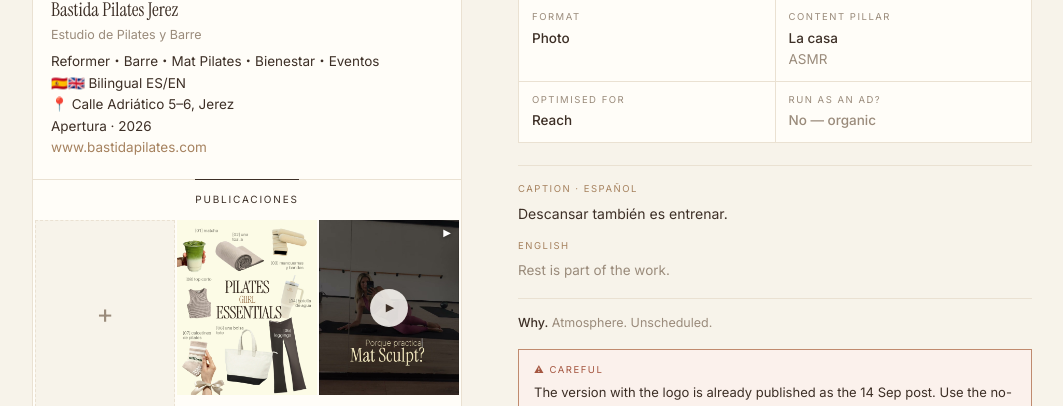
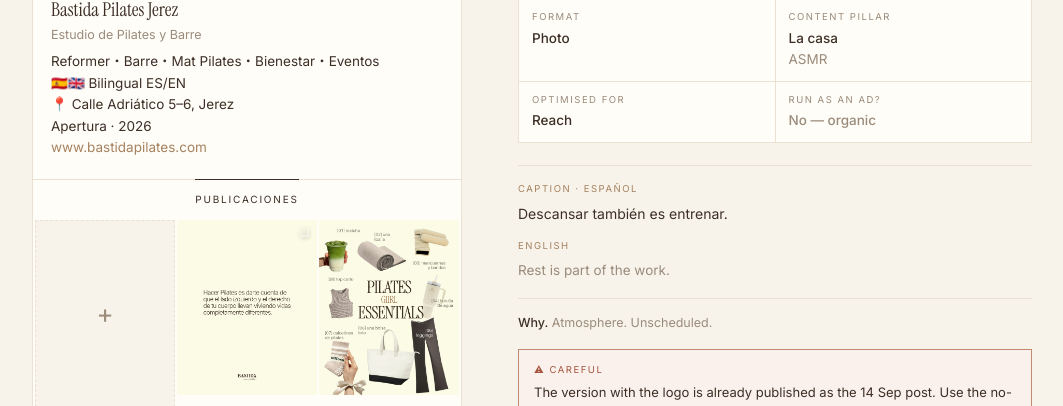
Before and after one commit to katerini007/bastida-preview-9bb2e9, a plain HTML site: page index.html in a window 1280 px wide. Shown: the part 255-661 px from the top of the page, without its empty margins (108-1171 px from the left). Drawn offline with Linux system fonts and the light colour scheme.

Commit message:
Add quote carousel (Spanish page then English page), Tue 1 Dec, ¿Y si lo prueba…? · Trends
Co-Authored-By: Claude Sonnet 5.5 <noreply@anthropic.com>

```diff
--- a/index.html
+++ b/index.html
@@ -391,6 +391,7 @@ const POSTS=[
  {id:"n5",iso:"2026-11-24",n:"11",img:"covers/n5a.jpg",date:"Mar 24 Nov",fmt:"Photo",pillar:"La casa",sub:"Build with us · bsport",goal:"Conversion",ad:"test",adwhy:"Booking is now online with bsport: a milestone for the build story and a practical post that removes friction. Logistics and offers convert, so test it as a short ad (1–2 days) before committing budget.",title:"Book your classes — now online with bsport",es:"¡Las reservas de Bastida ya están online! 🤍\n\nReserva tus clases con bsport desde el enlace de la bio.\n\nY si todavía no estás en la lista de espera, apúntate para ser de las primeras en enterarte de todo.",en:"Booking at Bastida is now online! 🤍\n\nBook your classes with bsport through the link in our bio.\n\nAnd if you're not on the waitlist yet, join it to be the first to hear everything.",note:"Pie de foto = borrador mío, pendiente de tu versión. Confirma que el enlace de reservas ya está en la bio.",after:"n4",alt:0,alts:[{label:"1 · Sin logo",img:"covers/n5a.jpg"},{label:"2 · Con logo",img:"covers/n5b.jpg"}],pubkind:"photo",pubsel:"[\"p:covers/n5a.jpg\"]"},
  {id:"n6",iso:"2026-11-28",n:"12",img:"covers/n6es.jpg",date:"Sáb 28 Nov",fmt:"Photo",pillar:"¿Y si lo prueba…?",sub:"Trends · Pilates girl essentials",goal:"Reach",ad:"no",adwhy:"Light, shareable list post for the growth pillar: it is made to be saved and sent to a friend. Organic only. The English version can be posted separately for the English layer (Sunday slot).",title:"Pilates girl essentials",es:"Lo que no puede faltar en tu bolso de pilates 🍵🤍\n\n01 matcha · 02 toalla · 03 mancuernas y bandas · 04 botella de agua · 05 leggings · 06 bolsa tote · 07 calcetines de pilates · 08 top corto\n\n¿Qué añadirías tú? Guárdalo para tu próxima clase y mándaselo a tu amiga. ✨",en:"What you need in your Pilates bag 🍵🤍\n\n01 matcha · 02 towel · 03 dumbbells & weight bands · 04 water bottle · 05 leggings · 06 tote bag · 07 pilates socks · 08 crop top\n\nWhat would you add? Save it for your next class and send it to a friend. ✨",warn:"Revisa la versión en inglés: la numeración se repite ([04] botella y [04] leggings) y termina en [07]; la española llega a [08]. En la española pone «GIIRL» con dos I. Además se ven marcas de otros (Stanley, elliosa, LOKI).",note:"Pie de foto = borrador mío, pendiente de tu versión. Español es la portada principal; la versión inglesa puede ir como publicación aparte para la capa en inglés.",after:"n5",alt:0,alts:[{label:"Español",img:"covers/n6es.jpg"},{label:"English",img:"covers/n6en.jpg"}],pubkind:"photo",pubsel:"[\"p:covers/n6es.jpg\"]"},
  {id:"n7",iso:"2026-11-25",n:"13",img:"covers/n7.jpg",date:"Mié 25 Nov",fmt:"Reel",pillar:"Prueba social",sub:"Educativo · Mat Sculpt",goal:"Reach",ad:"yes",adwhy:"Educational content underperforms organically, but Jerez does not know what Mat Sculpt is yet, so this is the kind of post that earns its reach with a small ad budget (test it for 1–2 days first).",title:"¿Por qué practicar Mat Sculpt?",es:"¿Por qué practicar Mat Sculpt? 🤍\n\n1. Combina la precisión del Pilates con más tonificación.\n2. Más control. Más definición.\n3. Tu postura perfecta.\n\nMuy pronto en Bastida. ✨\n\nApúntate a nuestra lista de espera — enlace en la bio.",en:"Why practise Mat Sculpt? 🤍\n\n1. Pilates precision with more toning.\n2. More control. More definition.\n3. Your perfect posture.\n\nComing soon to Bastida. ✨\n\nJoin our waitlist — link in bio.",warn:"En el vídeo el título dice «Porque practicar Mat Sculpt?»: falta el ¿ y debería ser «Por qué». Además lleva una canción de fondo: comprueba que se puede usar donde lo publiques.",note:"Pie de foto = borrador mío, con la misma estructura que el de Barre. Vídeo de Jen sobre la esterilla, texto mecanografiado en pantalla y tarjeta final de Bastida (14 s).",after:"n5",video:"video/n7.mp4",pubkind:"reel",pubsel:"[\"p:video/n7.mp4\"]"},
+ {id:"n8",iso:"2026-12-01",n:"14",img:"carousels/n8/1.jpg",date:"Mar 1 Dic",fmt:"Carousel",pillar:"¿Y si lo prueba…?",sub:"Trends · Cita",goal:"Reach",ad:"no",adwhy:"A relatable one-line quote is made to be saved and sent to a friend, which is how the growth pillar gets found. Organic only. Spanish page first, English page second.",title:"Pilates is realising your left and right side live different lives",es:"Hacer Pilates es darte cuenta de que el lado izquierdo y el derecho de tu cuerpo llevan viviendo vidas completamente diferentes. 🤍\n\nMándaselo a quien lo entienda.\n\nMuy pronto en Bastida ✨ Apúntate a nuestra lista de espera — enlace en la bio.",en:"Pilates is realising your left side and right side have been living completely different lives. 🤍\n\nSend this to someone who gets it.\n\nComing soon to Bastida ✨ Join our waitlist — link in bio.",note:"Carrusel de 2 páginas: español primero, inglés después. Pie de foto = borrador mío. Si prefieres que sea La casa en vez de ¿Y si lo prueba…?, cámbialo en «Edit this post».",after:"n6",pubkind:"carousel",pubsel:"[\"p:carousels/n8/1.jpg\", \"p:carousels/n8/2.jpg\"]",slides:[{"k": "img", "s": "carousels/n8/1.jpg"}, {"k": "img", "s": "carousels/n8/2.jpg"}]},
  {id:"p8",img:"covers/p8.jpg",date:"Sin fecha",fmt:"Photo",pillar:"La casa",sub:"ASMR",
   goal:"Reach",ad:"no",adwhy:"Atmosphere. Unscheduled — hold it for a slot that needs filling.",
   title:"Matcha and a wax seal.",
```
Also changed, not shown: carousels/n8/1.jpg (added), carousels/n8/2.jpg (added).
